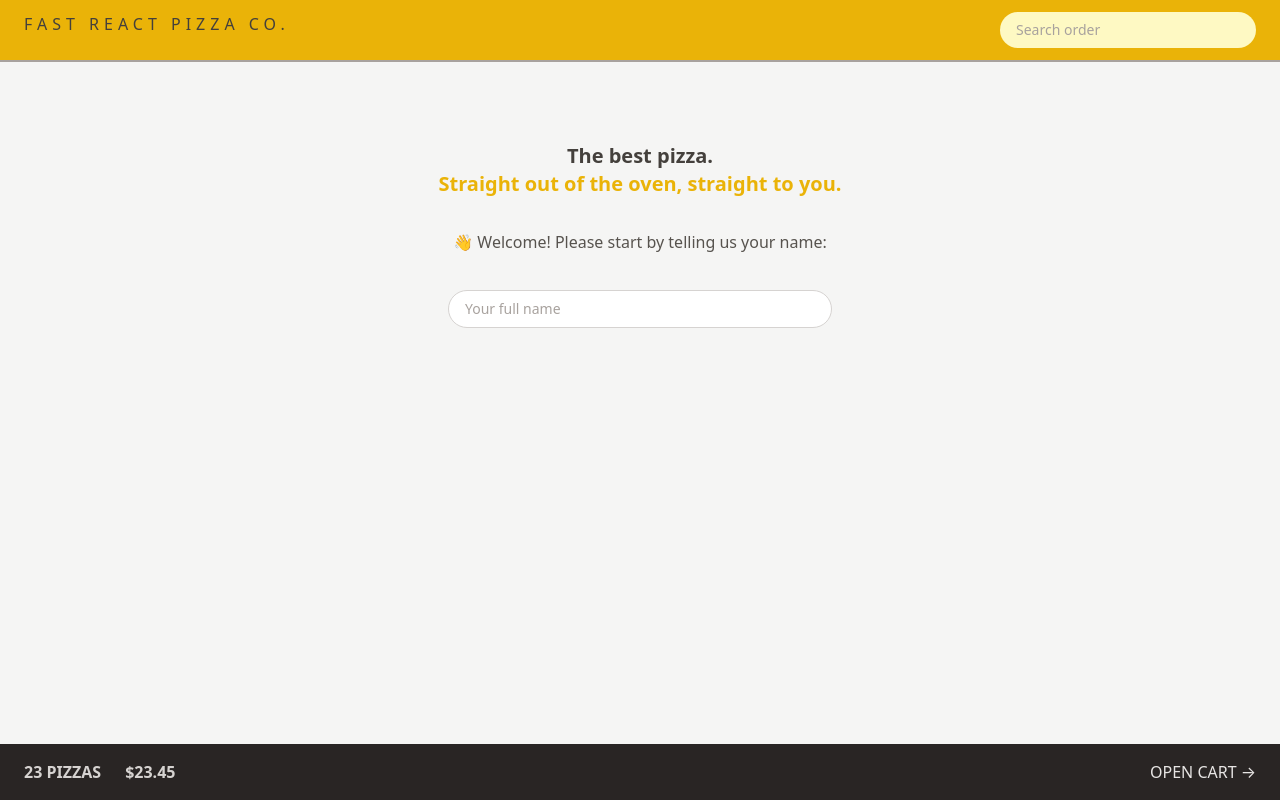
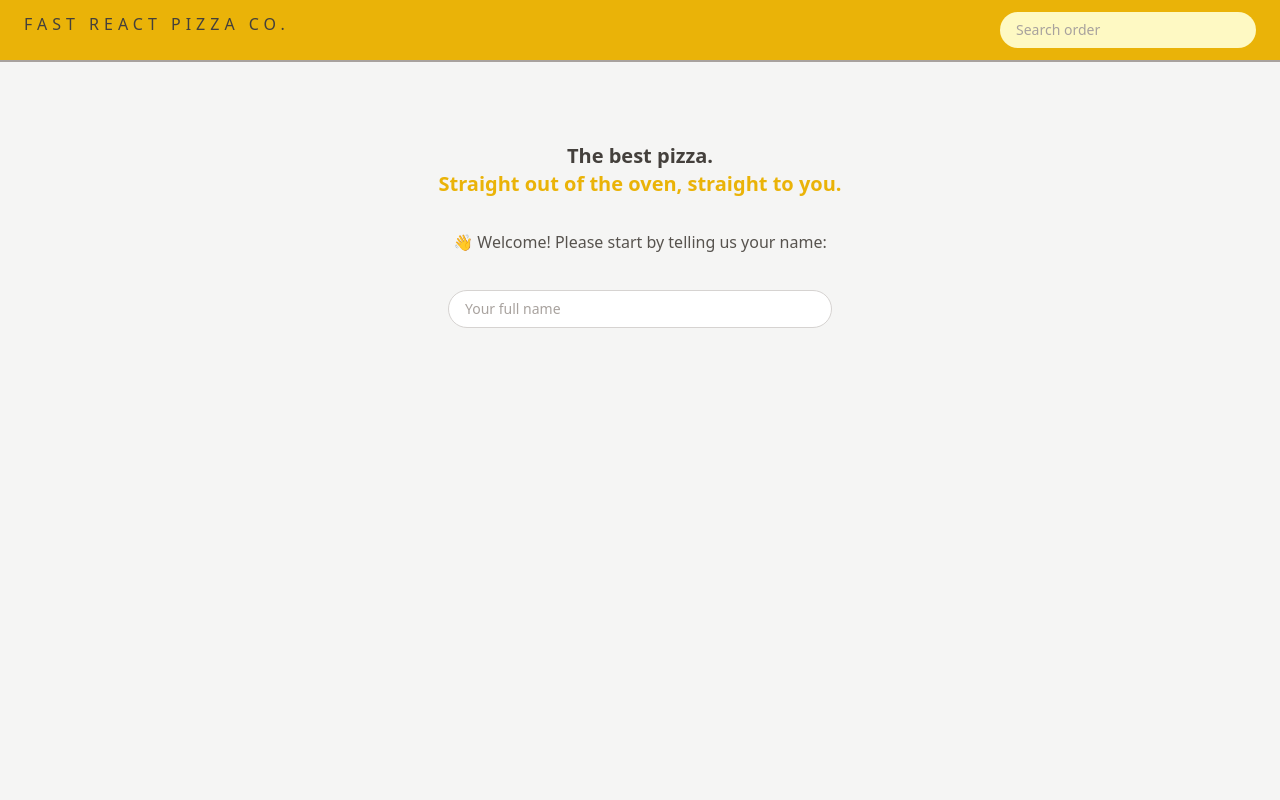
Before and after one commit to mahdi-mey/fast-food-app, a React (Vite) app: page / in a window 1280 px wide. Built offline with nearby package versions, Linux system fonts and the light colour scheme.

Commit message:
built CartOverview by using redux in it

```diff
--- a/src/features/cart/CartOverview.jsx
+++ b/src/features/cart/CartOverview.jsx
@@ -1,11 +1,18 @@
+import { useSelector } from "react-redux"
 import { Link } from "react-router-dom"
+import { getTotalCartPrice, getTotalCartQuantity } from "./cartSlice"
 
 function CartOverview() {
+  const totalPrice = useSelector(getTotalCartPrice)
+  const totalQuantity = useSelector(getTotalCartQuantity)
+
+  if (!totalQuantity) return null
+
   return (
-    <div className="bg-stone-800 text-stone-200 text-sm uppercase px-6 py-4 sm:px6 md:text-base flex justify-between">
-      <p className="text-stone-300 font-semibold space-x-6">
-        <span>23 pizzas</span>
-        <span>$23.45</span>
+    <div className="sm:px6 flex justify-between bg-stone-800 px-6 py-4 text-sm uppercase text-stone-200 md:text-base">
+      <p className="space-x-6 font-semibold text-stone-300">
+        <span>{totalQuantity} pizzas</span>
+        <span>${totalPrice}</span>
       </p>
       <Link to="/cart">Open cart &rarr;</Link>
     </div>
--- a/src/features/cart/cartSlice.js
+++ b/src/features/cart/cartSlice.js
@@ -1,7 +1,16 @@
 import { createSlice } from "@reduxjs/toolkit"
 
 const initialState = {
-    cart: []
+    cart: [],
+
+    // example structure
+    // {
+    //     pizzaId: 12,
+    //     name: 'Pepperoni',
+    //     quantity: 2,
+    //     unitPrice: 16,
+    //     totalPrice: 32
+    // }
 }
 
 const cartSlice = createSlice({
@@ -46,3 +55,14 @@ export const {
 } = cartSlice.actions
 
 export default cartSlice.reducer
+
+export const getCart = (state) => state.cart.cart;
+
+export const getTotalCartQuantity = (state) =>
+    state.cart.cart.reduce((sum, item) => sum + item.quantity, 0);
+
+export const getTotalCartPrice = (state) =>
+    state.cart.cart.reduce((sum, item) => sum + item.totalPrice, 0);
+
+export const getCurrentQuantityById = (id) => (state) =>
+    state.cart.cart.find((item) => item.pizzaId === id)?.quantity ?? 0;
```
